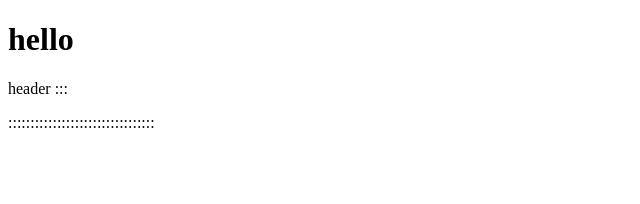
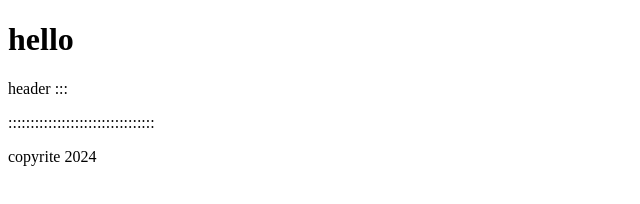
Before and after one commit to DaVID-bot-wq/curso-git-, a plain HTML site: page index.html in a window 1280 px wide. Shown: the whole page, without its empty margins (0-640 px from the left). Drawn offline with Linux system fonts and the light colour scheme.

Commit message:
footer 1

```diff
--- a/index.html
+++ b/index.html
@@ -13,5 +13,8 @@
         <p>:::::::::::::::::::::::::::::::::</p>
 
     </header>
+    <footer>
+        copyrite 2024
+    </footer>
 </body>
 </html>
```
